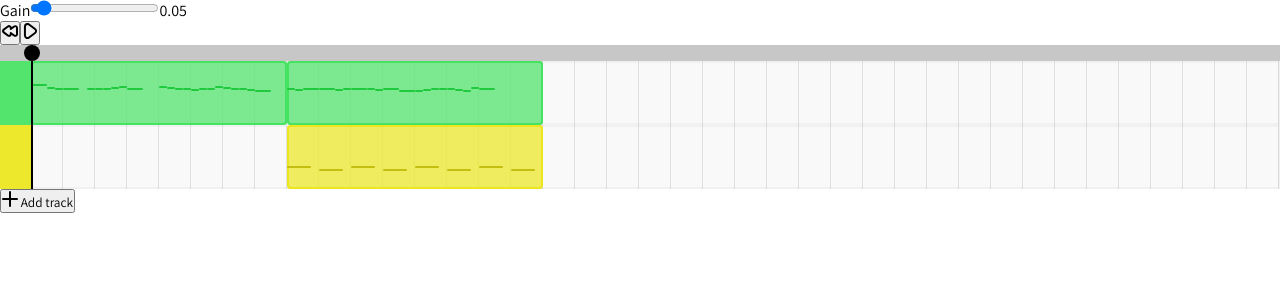
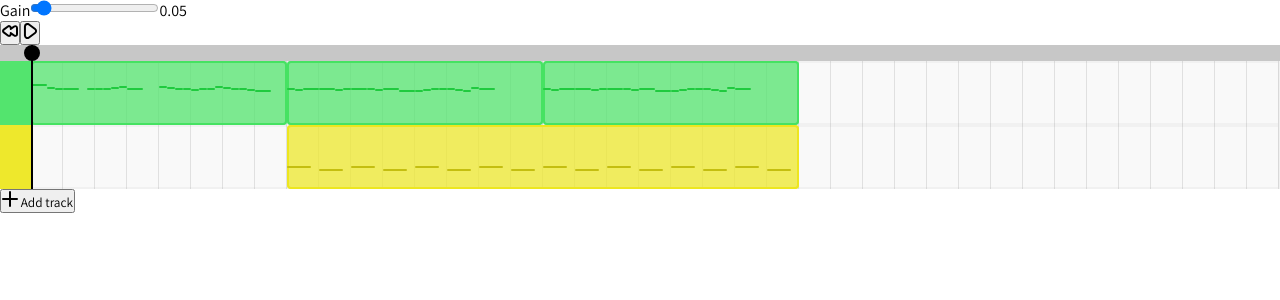
Before and after one commit to maanlamp/typed-music, a React (Create React App) app: page / in a window 1280 px wide. Shown: the top 300 px of the page. Built offline with nearby package versions, Linux system fonts and the light colour scheme.

Commit message:
Temporarily just create audionodes like we don't care

```diff
--- a/src/components/tracks.tsx
+++ b/src/components/tracks.tsx
@@ -13,7 +13,7 @@ import useMidi, {
 } from "lib/midi";
 import usePlayback from "lib/playback";
 import { concat, withoutIndex } from "lib/state";
-import { styleVars } from "lib/utils";
+import { repeat, styleVars } from "lib/utils";
 import { useState } from "react";
 import "./tracks.css";
 
@@ -138,14 +138,59 @@ const Tracks = () => {
 							}
 					)
 					.filter(Boolean) as MidiNoteWithDuration[]
+			},
+			{
+				start: units.millisecondsPerBar * 4,
+				end: units.millisecondsPerBar * 6,
+				notes: (
+					[
+						[73, 1],
+						[71, 1],
+						[73, 2],
+						[73, 2],
+						[71, 1],
+						[73, 1],
+						[74, 2],
+						[73, 1],
+						[71, 1],
+						[73, 2],
+						[69, 2],
+						[69, 1],
+						[71, 1],
+						[73, 1],
+						[74, 1],
+						[73, 1],
+						[71, 1],
+						[69, 1],
+						[76, 1],
+						[73, 2]
+					] as [number | null, number][]
+				)
+					.map(
+						([note, duration], i, all) =>
+							note && {
+								note,
+								velocity: 127,
+								time:
+									all
+										.slice(0, i)
+										.map(([, d]) => d)
+										.reduce((x, d) => x + d, 0) *
+									(units.millisecondsPerBeat / 4),
+								duration:
+									(units.millisecondsPerBeat / 4) *
+									duration
+							}
+					)
+					.filter(Boolean) as MidiNoteWithDuration[]
 			}
 		],
 		[
 			{
 				start: units.millisecondsPerBar * 2,
-				end: units.millisecondsPerBar * 4,
+				end: units.millisecondsPerBar * 6,
 				notes: (
-					[
+					repeat(2)([
 						[45, 3],
 						[null, 1],
 						[40, 3],
@@ -162,7 +207,7 @@ const Tracks = () => {
 						[null, 1],
 						[40, 3],
 						[null, 1]
-					] as [number | null, number][]
+					]) as [number | null, number][]
 				)
 					.map(
 						([note, duration], i, all) =>
@@ -186,7 +231,7 @@ const Tracks = () => {
 	]);
 	useMidi({
 		play: note => audio.play({ note, synth: organ }),
-		stop: audio.stop
+		stop: note => audio.stop({ note, synth: organ })
 	});
 
 	const grey = `#F9F9F9`;
@@ -263,6 +308,15 @@ const Tracks = () => {
 							);
 							setPos(undefined);
 							setDragging(false);
+							if (playing) {
+								cancel();
+								playback({
+									tracks,
+									synth: organ,
+									time:
+										pos! / units.pixelsPerMillisecond
+								});
+							}
 						}}
 						style={{
 							left: `${
@@ -311,7 +365,9 @@ enum Interval {
 	Octave = 1200
 }
 
-const organ: Synthesiser = [
+const organ: Synthesiser = {
+	id: 0,
+	nodes: [
 		{
 			type: "sine",
 			detune: Interval.Octave * -1,
@@ -337,6 +393,7 @@ const organ: Synthesiser = [
 			detune: Interval.Octave * 3,
 			gain: 0.125
 		}
-];
+	]
+};
 
 export default Tracks;
--- a/src/lib/audio.ts
+++ b/src/lib/audio.ts
@@ -16,11 +16,16 @@ type AudioNode = Readonly<{
 // TODO: Reverb? https://developer.mozilla.org/en-US/docs/Web/API/ConvolverNode
 // TODO: attack decay sustain release (ADSR envelope)
 
-export type Synthesiser = Readonly<{
+type SynthNode = Readonly<{
 	type: OscillatorType;
 	detune?: number | ((note: MidiNote) => number);
 	gain?: number | ((note: MidiNote) => number);
-}>[];
+}>;
+
+export type Synthesiser = Readonly<{
+	id: number;
+	nodes: SynthNode[];
+}>;
 
 const MINIMUM_MS_TO_AVOID_CLIPPING = 30;
 const MINIMUM_S_TO_AVOID_CLIPPING =
@@ -41,9 +46,12 @@ const useAudio = (props?: UseAudioParams) => {
 		})()
 	);
 
-	const nodes = useRef<Record<number, AudioNode[]>>(
-		{}
-	);
+	const nodes = useRef<
+		Record<
+			MidiNote["note"],
+			Record<Synthesiser["id"], AudioNode[]>
+		>
+	>({});
 
 	useEffect(() => {
 		gain.current.gain.value = props?.volume ?? 0;
@@ -58,7 +66,9 @@ const useAudio = (props?: UseAudioParams) => {
 		synth: Synthesiser;
 		afterMs?: number;
 	}) => {
-		for (const synthNode of synth) {
+		// TODO: Find a way to create less objects and reuse oscillators
+		// Probably stop using oscillator.start/stop and manipulate its gain instead.
+		for (const synthNode of synth.nodes) {
 			const oscillator =
 				AUDIO_CONTEXT.createOscillator();
 			oscillator.type = synthNode.type;
@@ -83,14 +93,19 @@ const useAudio = (props?: UseAudioParams) => {
 			oscillator.connect(gainNode);
 			gainNode.connect(gain.current);
 			nodes.current = merge<
-				Record<number, AudioNode[]>
+				Record<
+					MidiNote["note"],
+					Record<Synthesiser["id"], AudioNode[]>
+				>
 			>({
-				[note.note]: (
-					nodes.current[note.note] ?? []
-				).concat({
-					oscillator,
-					gain: gainNode
-				})
+				[note.note]: {
+					[synth.id]: (
+						nodes.current[note.note]?.[synth.id] ?? []
+					).concat({
+						oscillator,
+						gain: gainNode
+					})
+				}
 			})(nodes.current);
 
 			oscillator.start(
@@ -98,35 +113,48 @@ const useAudio = (props?: UseAudioParams) => {
 			);
 
 			if (isMidiNoteWithDuration(note)) {
-				stop(note.note, afterMs + note.duration);
+				stop({
+					note: note.note,
+					synth: synth,
+					afterMs: afterMs + note.duration
+				});
 			}
 		}
 	};
 
-	const stop = (note?: number, afterMs?: number) => {
-		if (!note) {
-			return Object.entries(nodes.current).forEach(
-				([note, all]) =>
-					all.forEach(node =>
-						destroy(node, nodes, parseInt(note))
+	const stop = (props?: {
+		note: number;
+		synth: Synthesiser;
+		afterMs?: number;
+	}) => {
+		if (!props) {
+			return Object.values(nodes.current).forEach(
+				instruments =>
+					Object.values(instruments).forEach(nodes =>
+						nodes.forEach(queueStop)
 					)
 			);
 		}
 
-		nodes.current[note]?.forEach(node =>
-			destroy(node, nodes, note, afterMs)
+		nodes.current[props.note][props.synth.id].forEach(
+			node => queueStop(node, props.afterMs)
 		);
 	};
 
-	return { play, stop, gain };
+	console.log(nodes.current);
+
+	const reset = () => {
+		stop();
+		nodes.current = {};
+	};
+
+	console.log(nodes.current);
+
+	return { play, stop, gain, reset };
 };
 
-const destroy = (
+const queueStop = (
 	node: AudioNode,
-	nodes: React.MutableRefObject<
-		Record<number, AudioNode[]>
-	>,
-	note: MidiNote["note"],
 	afterMs: number = 0
 ) => {
 	const afterSeconds = afterMs / 1000;
@@ -150,18 +178,6 @@ const destroy = (
 		);
 
 	node.oscillator.stop(endSeconds);
-
-	setTimeout(() => {
-		const index = nodes.current[note]?.findIndex(
-			x => x === node
-		);
-
-		if (index >= 0)
-			nodes.current[note]?.splice(index, 1);
-
-		if (!nodes.current[note]?.length)
-			delete nodes.current[note];
-	}, afterSeconds * 1000);
 };
 
 export default useAudio;
--- a/src/lib/playback.ts
+++ b/src/lib/playback.ts
@@ -101,6 +101,7 @@ const usePlayback = ({
 	}) => {
 		cancel();
 		setTime(time);
+		audio.reset();
 		if (playing) playback({ tracks, synth, time });
 	};
 
```
Lines whose indentation alone changed are shown as unchanged.
